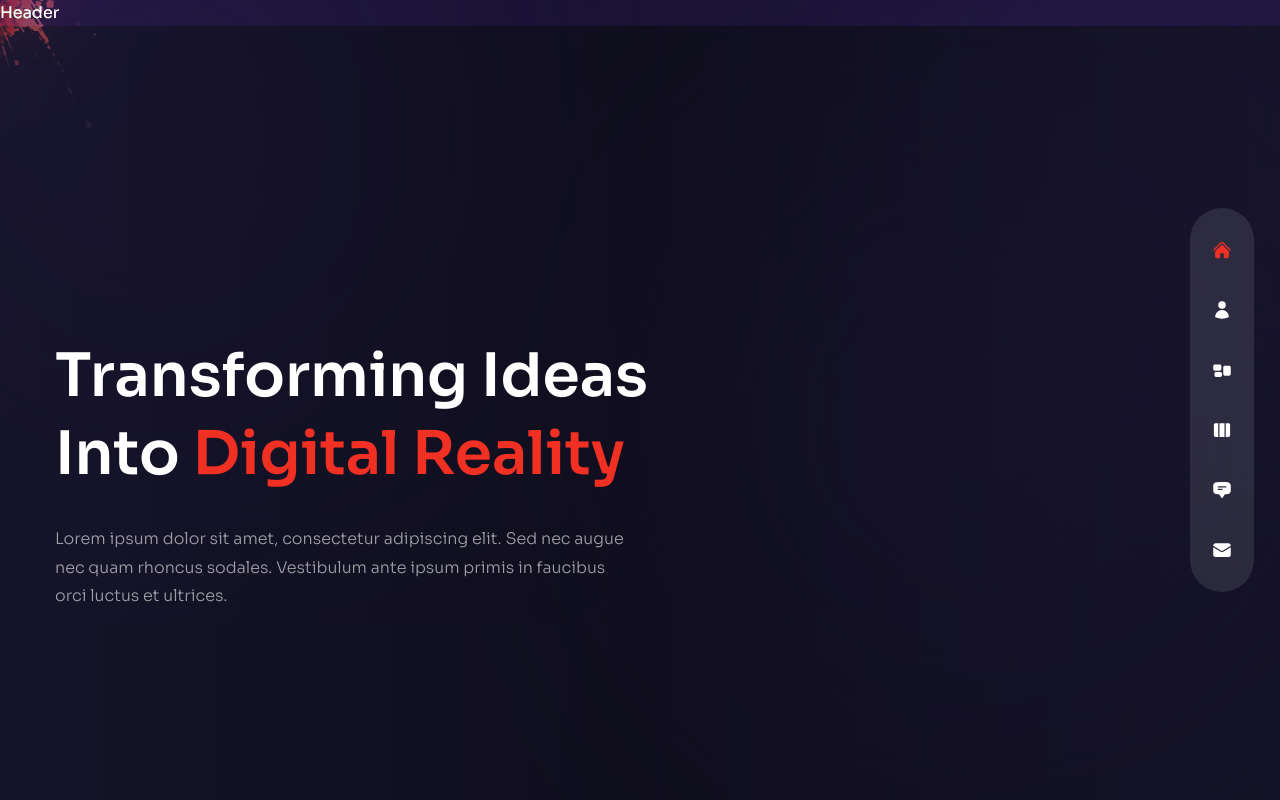
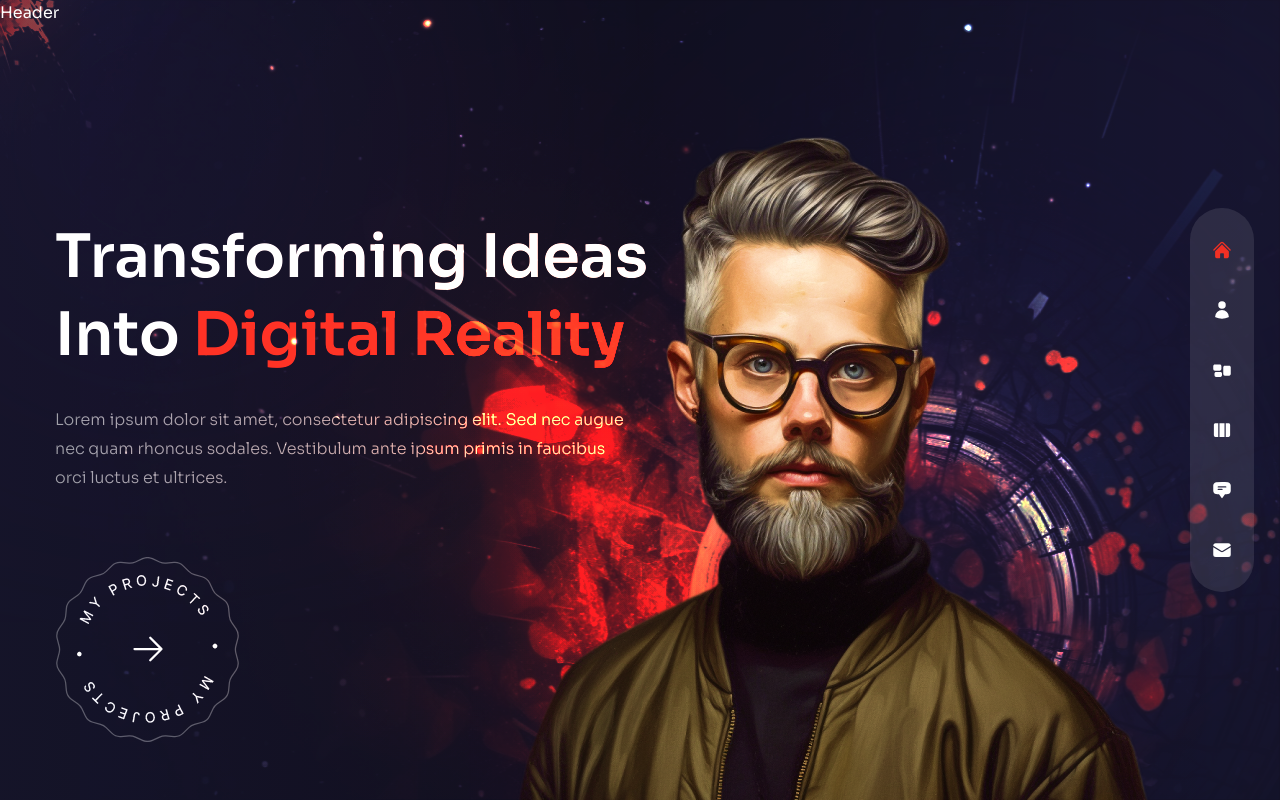
Before and after one commit to Luancss/portfolio-website, a Next.js app: page / in a window 1280 px wide. Built offline with nearby package versions, Linux system fonts and the light colour scheme.

Commit message:
Home complete

```diff
--- a/components/Avatar.js
+++ b/components/Avatar.js
@@ -1,5 +1,18 @@
+// next img
+import Image from "next/image";
+
 const Avatar = () => {
-  return <div>Avatar</div>;
+  return (
+    <div className="hidden xl:flex xl:max-w-none">
+      <Image
+        src={"/avatar.png"}
+        width={737}
+        height={678}
+        alt=""
+        className="translate-z-0 w-full h-full"
+      />
+    </div>
+  );
 };
 
 export default Avatar;
--- a/components/Header.js
+++ b/components/Header.js
@@ -1,5 +1,5 @@
 const Header = () => {
-  return <header>Header</header>;
+  return <header className="absolute z-30 w-full">Header</header>;
 };
 
 export default Header;
--- a/pages/index.js
+++ b/pages/index.js
@@ -1,38 +1,81 @@
 // next image
-import Image from "next/image"
+import Image from "next/image";
 
 // components
-import ParticlesContainer from "../components/ParticlesContainer"
-import ProjectsBtn from "../components/ProjectsBtn"
-import Avatar from "../components/Avatar"
+import ParticlesContainer from "../components/ParticlesContainer";
+import ProjectsBtn from "../components/ProjectsBtn";
+import Avatar from "../components/Avatar";
 
 // framer motion
-import { motion } from "framer-motion"
+import { motion } from "framer-motion";
 
 // variants
-import { fadeIn } from "../variants"
+import { fadeIn } from "../variants";
 
 const Home = () => {
-  return <div className="bg-primary/60 h-full">
-    {/* text */}
-    <div className="w-full h-full bg-gradient-to-r from-primary/10 via-black/30 to-black/10">
-      <div className="text-center flex flex-col justify-center xl:pt-40 xl:text-left h-full container mx-auto">
-        {/* title */}
-        <h1 className="h1">
-          Transforming Ideas <br /> Into <span className="text-accent">Digital Reality</span></h1>
+  return (
+    <div className="bg-primary/60 h-full">
+      {/* text */}
+      <div className="w-full h-full bg-gradient-to-r from-primary/10 via-black/30 to-black/10">
+        <div className="text-center flex flex-col justify-center xl:pt-40 xl:text-left h-full container mx-auto">
+          {/* title */}
+          <motion.h1
+            variants={fadeIn("down", 0.2)}
+            initial="hidden"
+            animate="show"
+            exit="hidden"
+            className="h1">
+            Transforming Ideas <br /> Into{" "}
+            <span className="text-accent">Digital Reality</span>
+          </motion.h1>
           {/* subtitle */}
-          <p className="max-w-sm xl:max-w-xl mx-auto xl:mx-0 mb-10 xl:mb-16">
-          Lorem ipsum dolor sit amet, consectetur adipiscing elit. Sed nec augue nec quam rhoncus sodales. Vestibulum ante ipsum primis in faucibus orci luctus et ultrices.
-          </p>
+          <motion.p
+            variants={fadeIn("down", 0.3)}
+            initial="hidden"
+            animate="show"
+            exit="hidden"
+            className="max-w-sm xl:max-w-xl mx-auto xl:mx-0 mb-10 xl:mb-16">
+            Lorem ipsum dolor sit amet, consectetur adipiscing elit. Sed nec
+            augue nec quam rhoncus sodales. Vestibulum ante ipsum primis in
+            faucibus orci luctus et ultrices.
+          </motion.p>
           {/* btn */}
           <div className="flex justify-center xl:hidden relative">
-            <ProjectsBtn/>
+            <ProjectsBtn />
           </div>
+          <div>
+            <motion.div
+              variants={fadeIn("down", 0.4)}
+              initial="hidden"
+              animate="show"
+              exit="hidden"
+              className="hidden xl:flex"
+            >
+              <ProjectsBtn />
+            </motion.div>
+          </div>
+        </div>
+      </div>
+      {/* image */}
+      <div className="w-[1200px] h-full absolute right-0 bottom-0">
+        {/* bg img */}
+        <div className="bg-none xl:bg-explosion xl:bg-cover xl:bg-right xl:bg-no-repeat w-full h-full absolute mix-blend-color-dodge translate-z-0">
+        </div>
+        {/* particles */}
+        <div></div>
+        {/* avatar img */}
+        <motion.div
+          variants={fadeIn("up", 0.2)}
+          initial="hidden"
+          animate="show"
+          exit="hidden"
+          transition={{ duration: 1, ease: 'easeInOut' }}
+          className="w-full h-full max-w-[737px] max-h-[678px] absolute -bottom-32 lg:bottom-0 lg:right-[8%]">
+          <Avatar />
+        </motion.div>
       </div>
     </div>
-    {/* image */}
-    <div>Image</div>
-  </div>;
+  );
 };
 
 export default Home;
```
Also changed, not shown: components/ProjectsBtn.js (+18 -7 lines).
